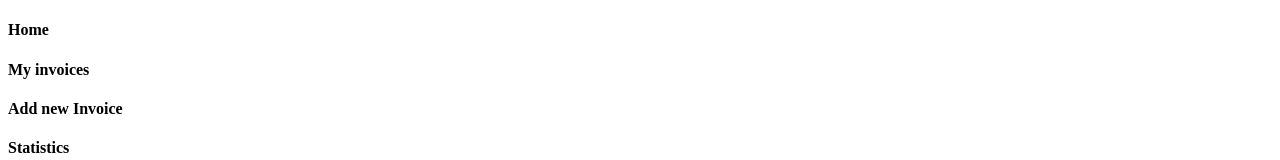
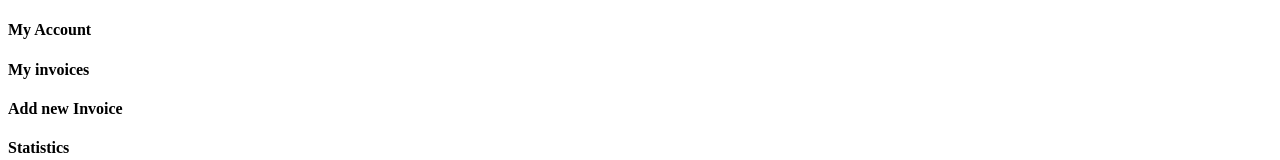
Before and after one commit to polon59/JS-PDF-Invoices-generator, a React (Create React App) app in the folder public/application/: page / in a window 1280 px wide. Shown: the top 160 px of the page. Built offline with nearby package versions, Linux system fonts and the light colour scheme.

Commit message:
Change navbar option nae from 'home' to 'my account'

```diff
--- a/public/application/src/navbar.js
+++ b/public/application/src/navbar.js
@@ -7,7 +7,7 @@ class Navbar extends Component{
 
         return(
             <div>
-                <NavOption title="Home" changeTogle={this.props.changeTogle} destination={"home"}/>
+                <NavOption title="My Account" changeTogle={this.props.changeTogle} destination={"MyAccount"}/>
                 <NavOption title="My invoices" changeTogle={this.props.changeTogle} destination={"invoicesList"}/>
                 <NavOption title="Add new Invoice" changeTogle={this.props.changeTogle} destination={"addInvoice"}/>
                 <NavOption title="Statistics" changeTogle={this.props.changeTogle} destination={"statistics"}/>
```
